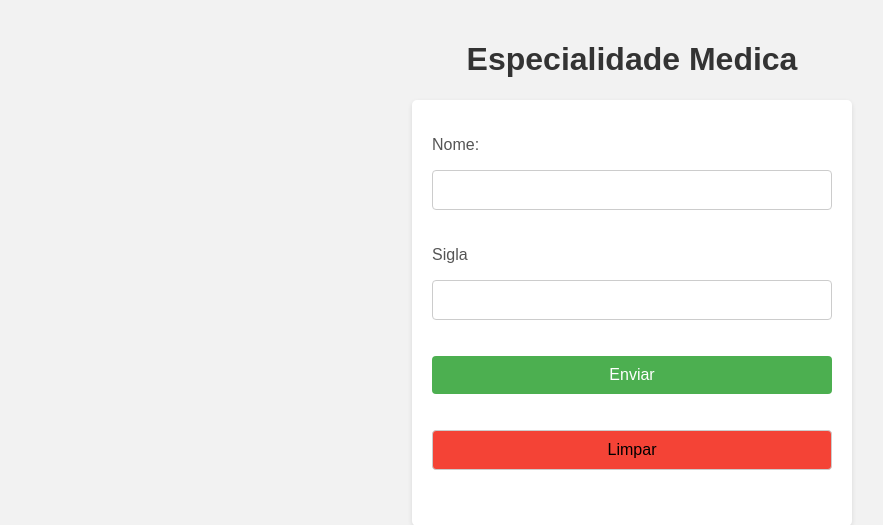
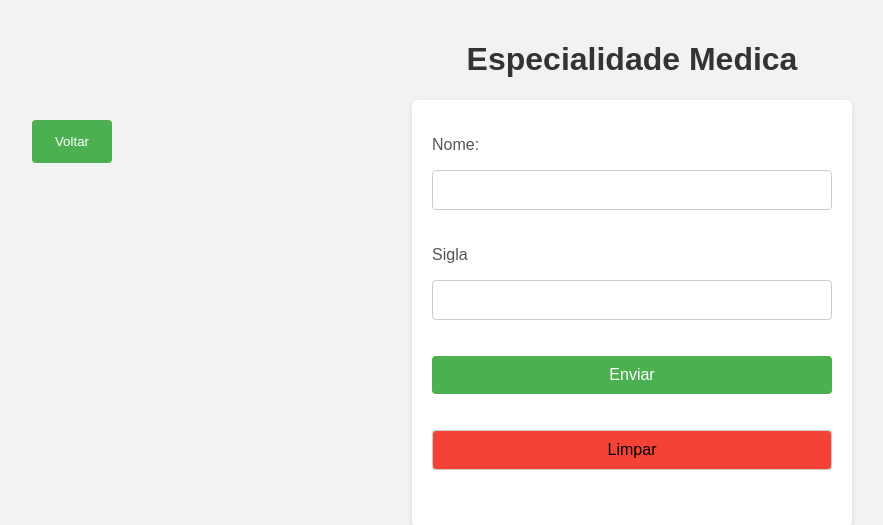
Before and after one commit to HenriBueno00/Lab_BancoDeDados, a PHP site: page /cad_especialidade.php in a window 1280 px wide. Shown: the top 525 px of the page, without its empty margins (8-891 px from the left). Run offline with PHP 8.4, Linux system fonts and the light colour scheme.

Commit message:
Update arquivo

```diff
--- a/WEB/AULA06/cad_especialidade.php
+++ b/WEB/AULA06/cad_especialidade.php
@@ -52,6 +52,20 @@
         input[type="reset"]:hover {
             background-color: #da190b;
         }
+        #btnVoltar {
+            background-color: #4CAF50;
+            color: white;
+            padding: 14px 20px;
+            margin: 8px 0;
+            border: none;
+            border-radius: 4px;
+            cursor: pointer;
+            width: 5rem;
+            float: left;
+            margin-left: 20px;
+            margin-top: 20px;
+
+        }
     </style>
 </head>
 <body>
@@ -75,6 +89,8 @@
         mysqli_close($con);
     }
     ?>
+    <button id="btnVoltar" onclick="history.back()">Voltar</button>
+
     <form method="post">
         <div>
             <p><label for="">Nome:</label></p>
```
